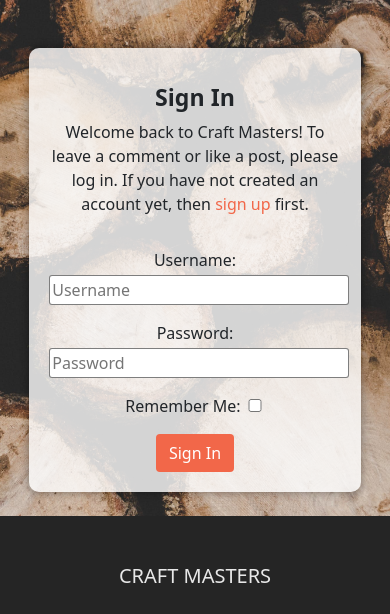
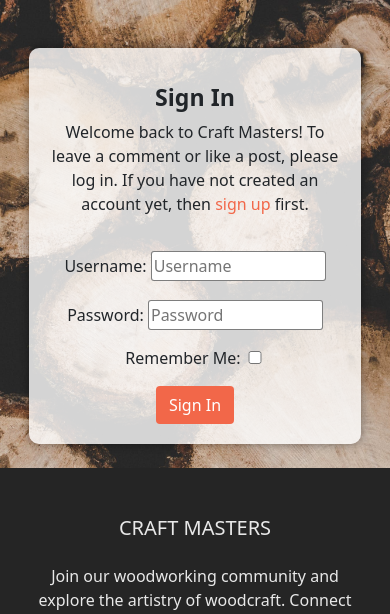
Before and after one commit to MarkD117/craftmasters, a Django app: page /accounts/login/ in a window 390 px wide. Shown: the part 56-670 px from the top of the page. Run offline with Django 3.2, Linux system fonts and the light colour scheme; data that the repository does not hold is empty; parts of the project's set-up code (start-up, migrations or seed data) failed here and were passed over; some libraries are stand-ins or nearby versions.

Commit message:
Fix sizes of authorisation form inputs on smaller screens

```diff
--- a/static/css/style.css
+++ b/static/css/style.css
@@ -363,6 +363,12 @@
     }
 }
 
+@media (max-width: 1034px) {
+    form.login > p > input {
+        width: 70%;
+    }
+}
+
 @media (max-width: 990px) {
     .project-image-container {
         height: 300px;
@@ -413,6 +419,14 @@
         max-width: 85%;
     }
 
+    form.signup > p > input {
+        width: 100%;
+    }
+
+    form.login > p > input {
+        width: 60%;
+    }
+
 }
 
 @media (max-width: 575px) {
@@ -422,11 +436,11 @@
     }
 
 }
-
+/*
 @media (max-width: 375px) {
 
     p > input {
         width: 250px;
     }
 
-}
+} */
```
